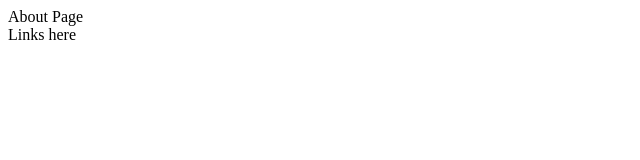
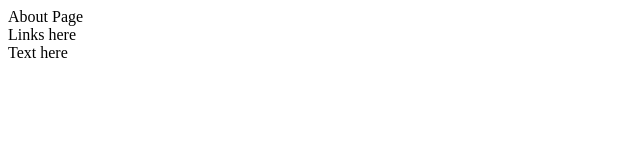
Before and after one commit to seanenriquez/gitTest, a plain HTML site: page about.html in a window 1280 px wide. Shown: the full height of the page, 0-640 px from the left. Drawn offline with Linux system fonts and the light colour scheme.

Commit message:
added text to about.html

```diff
--- a/about.html
+++ b/about.html
@@ -10,5 +10,7 @@
   <div class="">About Page</div>
 
   <div class="">Links here</div>
+
+  <div class="">Text here</div>
 </body>
 </html>
```
